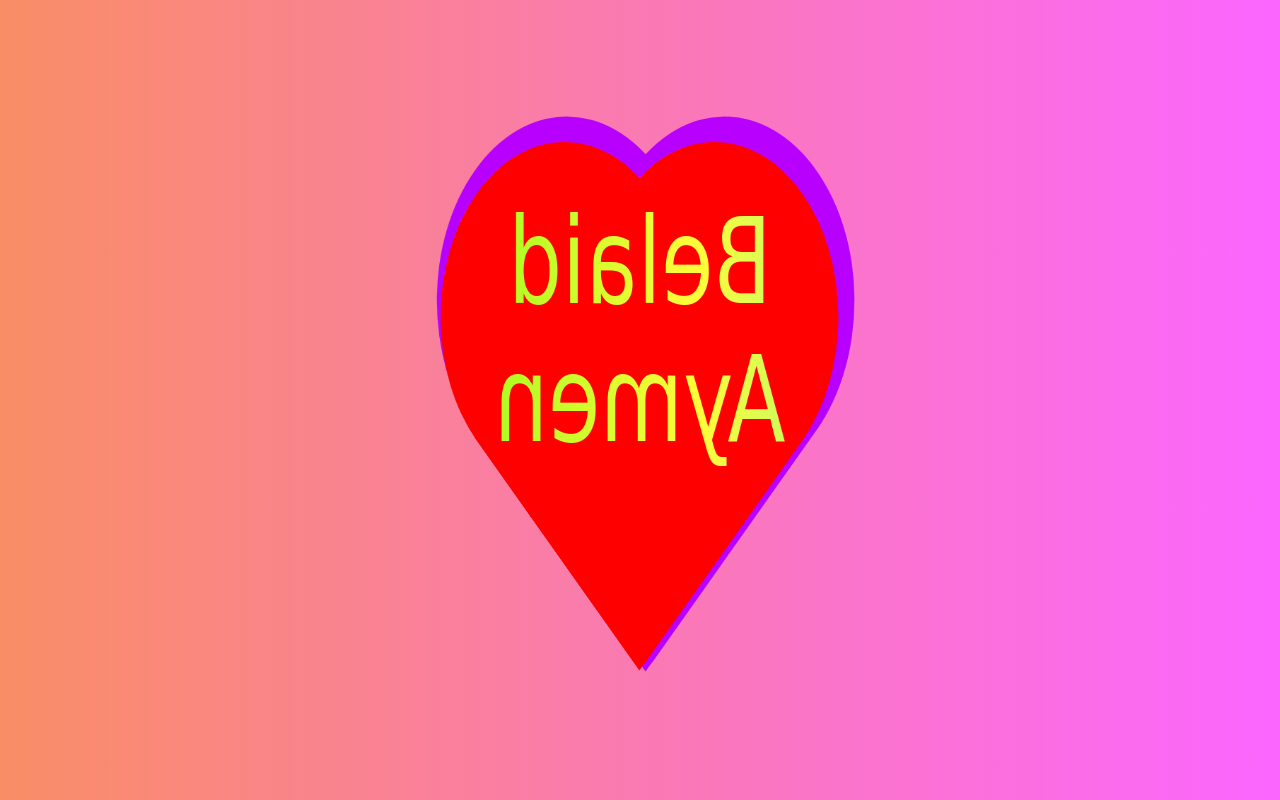
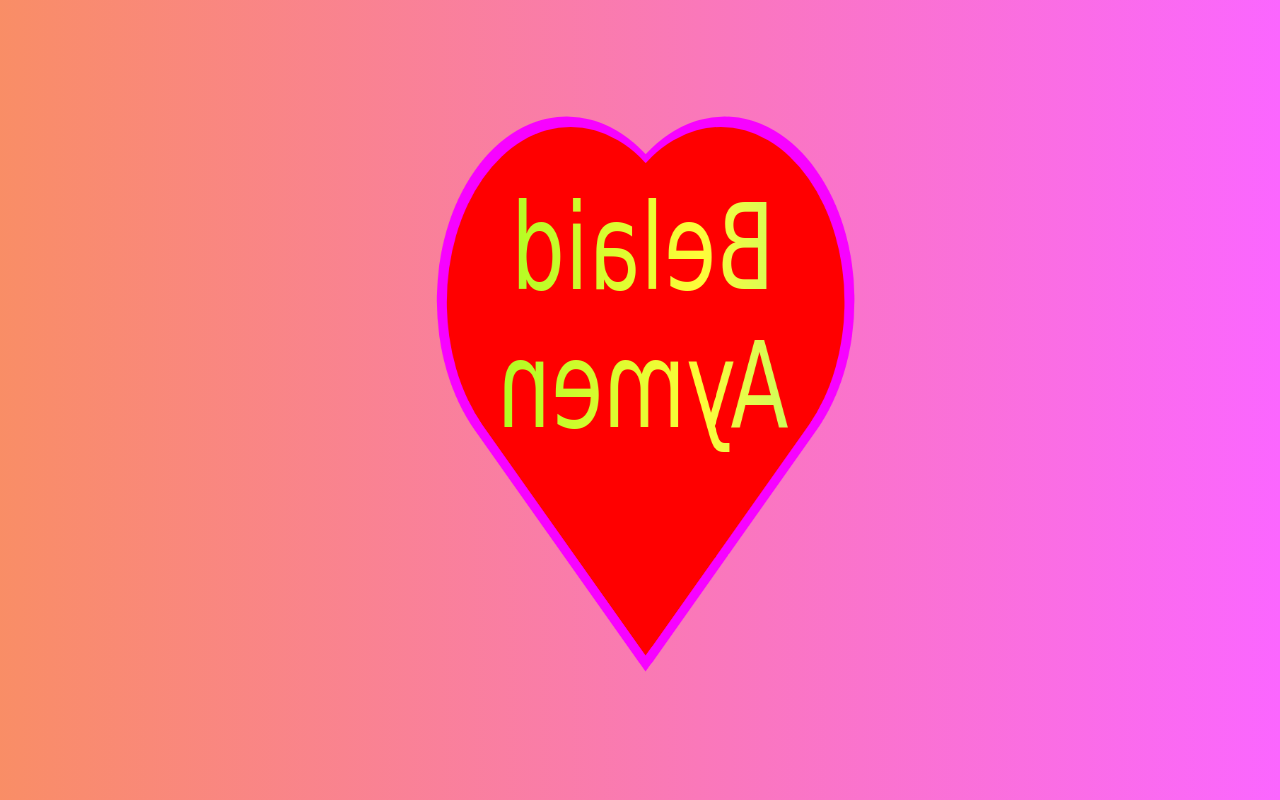
Before and after one commit to CoolNewsGuy/heart, a plain HTML site: page index.html in a window 1280 px wide. Drawn offline with Linux system fonts and the light colour scheme; a web font is replaced by a local one.

Commit message:
Change heart shadow color and position of the red heart into its center

```diff
--- a/css/styles.css
+++ b/css/styles.css
@@ -1,4 +1,9 @@
 @import url("https://fonts.googleapis.com/css2?family=Rubik+Bubbles&display=swap");
+:root {
+   --move-x: -2.5%;
+   --move-y: -3%;
+}
+
 * {
    box-sizing: 0;
    font-family: "Rubik Bubbles", cursive, Arial, Helvetica, sans-serif;
@@ -46,14 +51,19 @@ body {
 .first-half {
    top: 50%;
    left: 50%;
-   transform: translate(-65%, -56%) rotate(-45deg);
+   transform: translate(calc(-65% + var(--move-x)), calc(-56% + var(--move-y)))
+      rotate(-45deg);
    border-bottom-right-radius: 30px;
 }
 
 .second-half {
    top: 50%;
    left: 50%;
-   transform: translate(-34.6%, -56%) rotate(45deg);
+   transform: translate(
+         calc(-34.6% + var(--move-x)),
+         calc(-56% + var(--move-y))
+      )
+      rotate(45deg);
    border-bottom-left-radius: 30px;
 }
 
@@ -63,7 +73,7 @@ body {
    font-size: 7.5rem;
    top: 50%;
    left: 50%;
-   transform: translate(-50%, -75%);
+   transform: translate(-51%, -80%);
    background: linear-gradient(
       to right,
       #54cffc,
@@ -107,7 +117,7 @@ body {
 .shadow-half {
    width: 350px;
    height: 500px;
-   background: rgb(183, 0, 255);
+   background: rgb(247, 2, 255);
    border-radius: 250px 250px 0 20px;
    position: absolute;
    z-index: -1;
```
